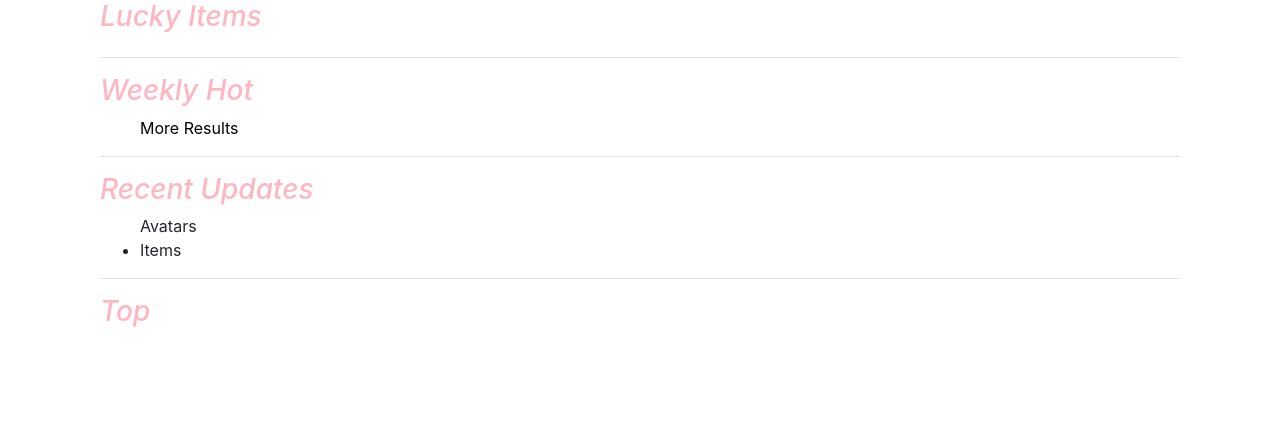
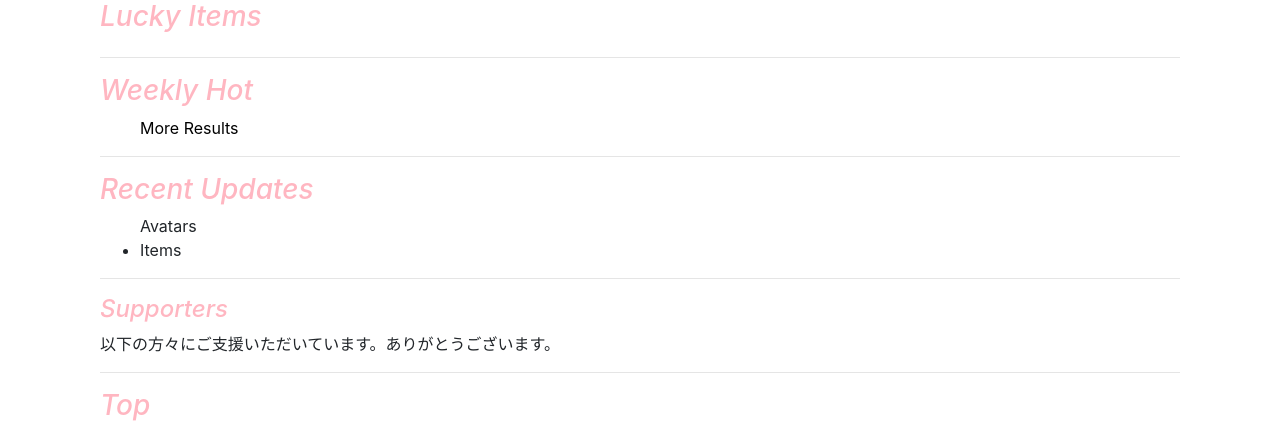
Before and after one commit to hibit-at/avatar_network, a Django app: page / in a window 1280 px wide. Shown: the part 422-853 px from the top of the page. Before the commit the page ends 749 px from the top, so only its background shows below. Run offline with Django 3.2, Linux system fonts and the light colour scheme; data that the repository does not hold is empty; some libraries are stand-ins or nearby versions.

Commit message:
supporter

```diff
--- a/app/views.py
+++ b/app/views.py
@@ -56,6 +56,8 @@ def index(request):
     params['recent_avatars'] = recent_avatars
     params['recent_items'] = recent_items
     params['hot_avatars'] = hot_avatars
+    supporters = Customer.objects.filter(isSupporter=True).exclude(user__is_staff=True)
+    params['supporters'] = supporters
     return render(request, 'index.html', params)
 
 
--- a/templates/index.html
+++ b/templates/index.html
@@ -83,7 +83,7 @@
                 {% endif %}
                 by
                 <a href="{% url 'app:creator' creator_id=avatar.creator.creator_id %}">{{ avatar.creator }}</a>
-                <span class="free">(+{{avatar.item_hot}})</span>
+                <span class="free">(+{{ avatar.item_hot }})</span>
             </li>
         {% endfor %}
         <a href="{% url 'app:avatars' %}?sort_hot=on">
@@ -128,4 +128,18 @@
             </ul>
         </li>
     </ul>
+    <hr />
+    <h4 class="deco">
+        Supporters
+    </h4>
+    <p>
+        以下の方々にご支援いただいています。ありがとうございます。
+    </p>
+    <ul>
+        {% for supporter in supporters %}
+            <li>
+                {{ supporter }} 様
+            </li>
+        {% endfor %}
+    </ul>
 {% endblock content %}
--- a/templates/info.html
+++ b/templates/info.html
@@ -92,7 +92,7 @@
 <p>また、<u>ハイライトの有無によって検索結果の順位が上下することはありません。</u></p>
 <h4>サポーターについて</h4>
 <p>
-    当サービスは、サーバー代の維持（月2千円弱かかっています）のために支援いただけるサポーターを募集しています。
+    当サービスは、サーバー代の維持（月2千円弱かかっています）のために支援いただける<a href="https://hibit.fanbox.cc/" style="background-color:lightpink">サポーター</a>を募集しています。
 </p>
 <p>
     サポーターの皆様に対しては、以下のような特典を用意しています。
```
